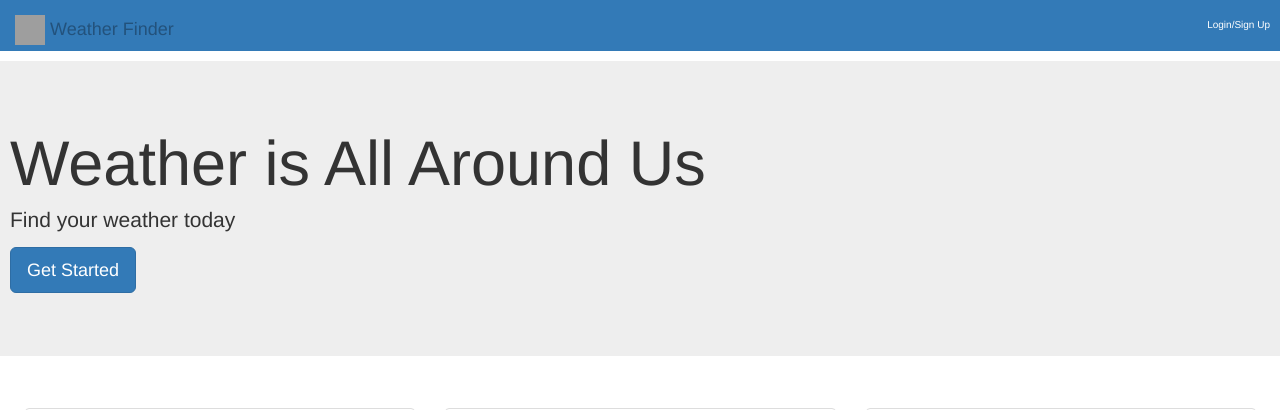
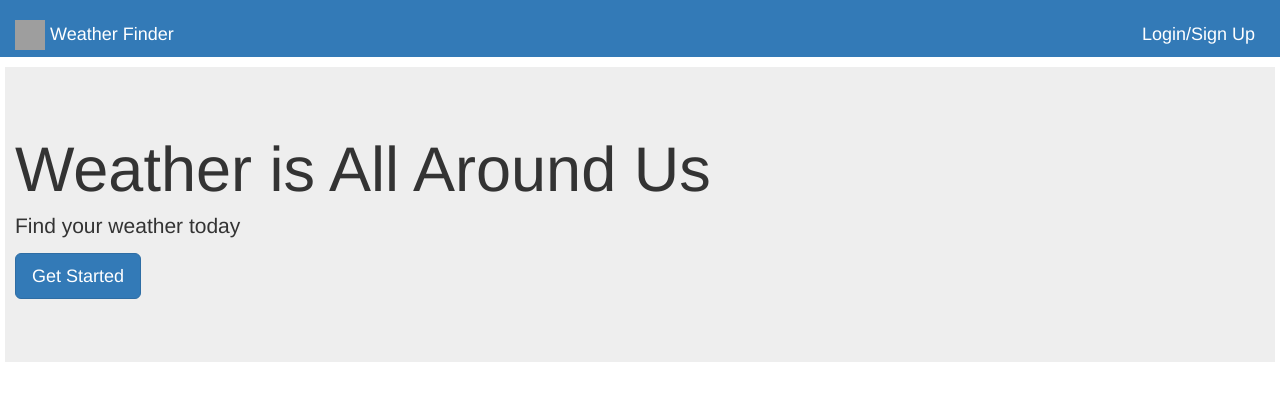
Before and after one commit to theradler/project1, a Flask app: page / in a window 1280 px wide. Shown: the top 410 px of the page. Run offline with Flask 2, Linux system fonts and the light colour scheme; some libraries are stand-ins or nearby versions; grey boxes are pictures that could not be loaded.

Commit message:
Styling pt2

```diff
--- a/weathersite/static/styles/style.css
+++ b/weathersite/static/styles/style.css
@@ -2,7 +2,8 @@
   body {
     font: 100% Helvetica, sans-serif;
     padding-top: 40px;
-    margin: 0;
+    margin-left: 5px;
+    margin-right: 5px;
 
   }
 }
@@ -80,5 +81,17 @@ font-size: 25px;
 }
 #brandLogo {
   display: inline;
+  }
+#navbarLink {
+  height: 30px;
+  border-radius: 5px;
+  line-height: 25px;
+  float: left;
+  font-size: 18px;
+  padding-bottom: 5px;
+}
+#navbar {
+  padding-bottom: 5px;
+  border-bottom: 15px;
 }
 /*# sourceMappingURL=style.css.map */
--- a/weathersite/templates/index.html
+++ b/weathersite/templates/index.html
@@ -1,7 +1,5 @@
 {% extends "layout.html" %} {% block heading %} {% endblock %} {% block body %}
-<div class="row">
-  <br>
-</div>
+
 <div class="jumbotron jumbotron-fluid" id="homepage_Banner">
   <h1 id="jumbotronContent">Weather is All Around Us</h1>
   <p id="jumbotronContent">Find your weather today</p>
--- a/weathersite/templates/layout.html
+++ b/weathersite/templates/layout.html
@@ -25,7 +25,7 @@
 
 <body>
   <div id="navbar">
-  <nav class="navbar navbar-fixed-top bg-primary navbar-dark>
+  <nav class="navbar navbar-fixed-top bg-primary navbar-dark id="navBar" style="border-bottom-width: 20px;">
     <div class="container-fluid ">
       <div class="navbar-header ">
         <button type="button " class="navbar-toggle collapsed " data-toggle="collapse " data-target="#bs-example-navbar-collapse-1 " aria-expanded="false ">
@@ -35,18 +35,28 @@
         <span class="icon-bar "></span>
       </button>
       </div>
-    <a class="navbar-brand" href="/">
+    <a class="navbar-brand" href="/" id="navbarLink" style="margin-top:5px;">
       <img src="../static/assets/weather_icon.png" width="30" height="30" class="d-inline-block align-top" alt="" id="brandLogo">
       Weather Finder
     </a>
-      <div class="collapse navbar-collapse " id="bs-example-navbar-collapse-1 ">
+      <div class="collapse navbar-collapse " id="bs-example-navbar-collapse-1 " >
+        {% if current_user.is_active %}
+        <ul class="nav navbar-nav navbar-left bg-primary ">
+          <li>
+            <a href="/search " id="navbarLink" style="margin-top:7px;">
+                Search
+              </a>
+            {% endif %}
+          </li>
+        </ul>
         <ul class="nav navbar-nav navbar-right bg-primary ">
           <li>
+
             {% if current_user.is_active %}
-            <a href="/logout " style="margin-right: 10px;">
+            <a href="/logout " style="margin-right: 10px; margin-top:7px;" id="navbarLink">
                 Logout
               </a> {% else %}
-            <a href="/login " style="margin-right: 10px; ">
+            <a href="/login " style="margin-right: 10px; margin-top:7px;" id="navbarLink">
                 Login/Sign Up
               </a> {% endif %}
           </li>
@@ -57,7 +67,10 @@
     </div>
   </nav>
 </div>
-<div style="margin-top: 10px"></div>
+<div class="row">
+  <br>
+  <br>
+</div>
 
 
 
```
